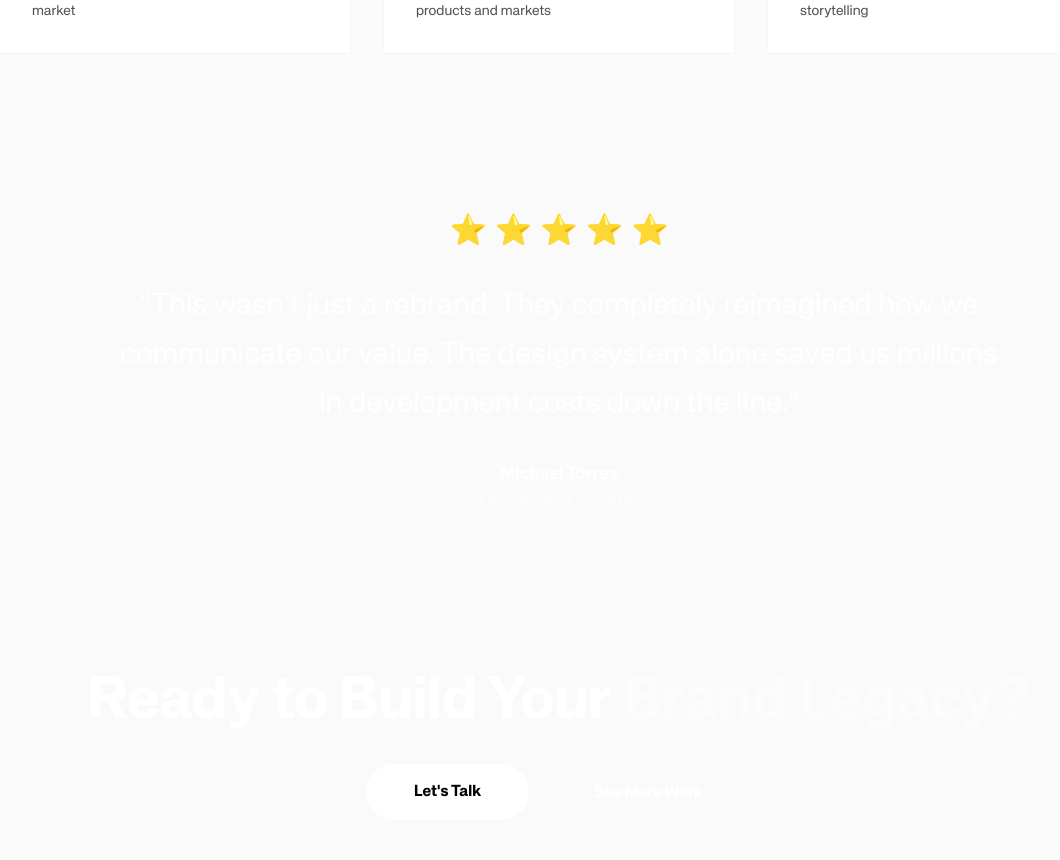
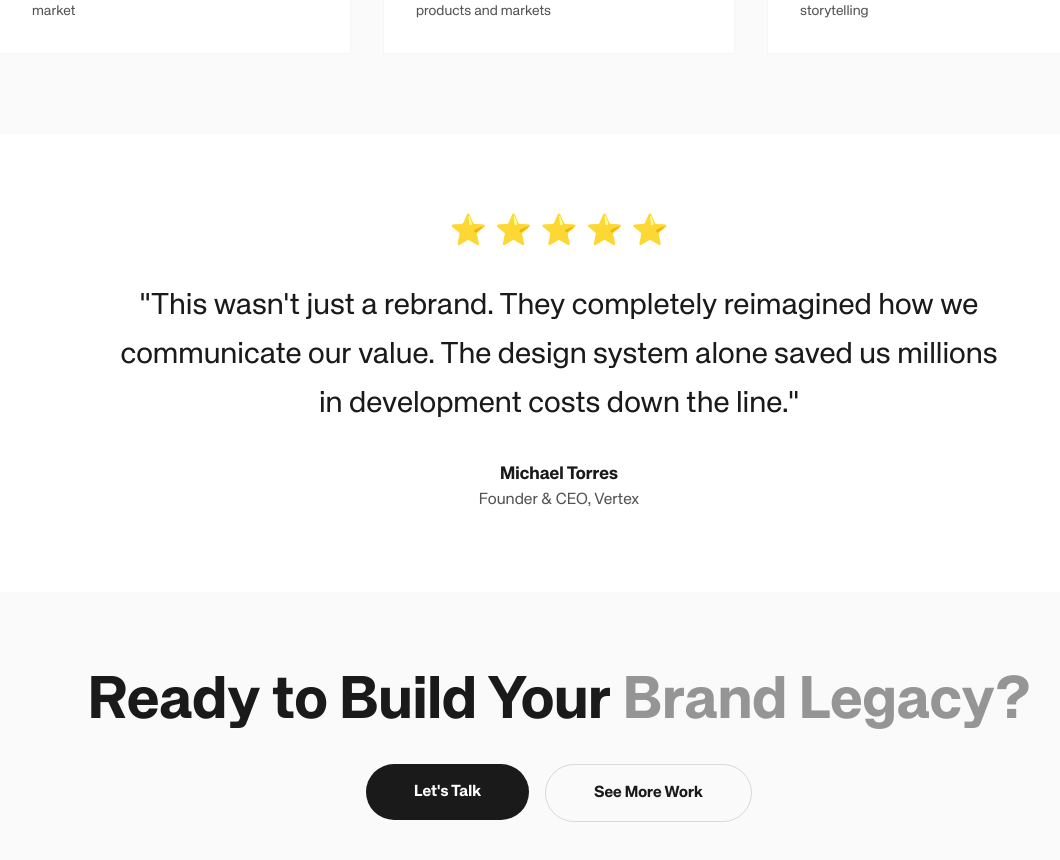
Before and after one commit to Yashu9844/Adesign, a Next.js app: page /work/vertex in a window 1280 px wide. Shown: the part 7044-7904 px from the top of the page, without its empty margins (81-1141 px from the left). Built offline with nearby package versions, Linux system fonts and the light colour scheme.

Commit message:
okey finshed

```diff
--- a/app/work/vertex/page.tsx
+++ b/app/work/vertex/page.tsx
@@ -429,7 +429,7 @@ export default function VertexCaseStudy() {
       </section>
 
       {/* Testimonial */}
-      <section className="py-20 px-5 sm:px-8 md:px-12 lg:px-16 xl:px-20 bg-white/5">
+      <section className="py-20 px-5 sm:px-8 md:px-12 lg:px-16 xl:px-20" style={{ backgroundColor: 'var(--bg-elevated)' }}>
         <div className="w-full max-w-4xl mx-auto text-center">
           <motion.div
             initial={{ opacity: 0, y: 30 }}
@@ -442,12 +442,12 @@ export default function VertexCaseStudy() {
                 <span key={i} className="text-3xl">⭐</span>
               ))}
             </div>
-            <p className="text-2xl sm:text-3xl font-light text-white/90 leading-relaxed mb-8">
+            <p className="text-2xl sm:text-3xl font-light leading-relaxed mb-8" style={{ color: 'var(--text-primary)' }}>
               "This wasn't just a rebrand. They completely reimagined how we communicate our value. The design system alone saved us millions in development costs down the line."
             </p>
             <div>
-              <p className="text-lg font-accent font-bold text-white">Michael Torres</p>
-              <p className="text-white/60">Founder & CEO, Vertex</p>
+              <p className="text-lg font-accent font-bold" style={{ color: 'var(--text-primary)' }}>Michael Torres</p>
+              <p style={{ color: 'var(--text-muted)' }}>Founder & CEO, Vertex</p>
             </div>
           </motion.div>
         </div>
@@ -462,17 +462,17 @@ export default function VertexCaseStudy() {
             viewport={{ once: true }}
             transition={{ duration: 0.8 }}
           >
-            <h2 className="text-5xl sm:text-6xl font-accent font-black mb-8 text-white">
-              Ready to Build Your <span className="text-white/40">Brand Legacy?</span>
+            <h2 className="text-5xl sm:text-6xl font-accent font-black mb-8" style={{ color: 'var(--text-primary)' }}>
+              Ready to Build Your <span style={{ color: 'var(--text-subtle)' }}>Brand Legacy?</span>
             </h2>
             <div className="flex flex-col sm:flex-row gap-4 justify-center">
               <Link href="/contact">
-                <button className="px-8 sm:px-12 py-4 bg-white text-black rounded-full font-accent font-bold hover:bg-white/90 transition-all">
+                <button className="px-8 sm:px-12 py-4 rounded-full font-accent font-bold transition-all" style={{ backgroundColor: 'var(--cta-primary)', color: 'var(--cta-primary-text)' }}>
                   Let's Talk
                 </button>
               </Link>
               <Link href="/work">
-                <button className="px-8 sm:px-12 py-4 border border-white/30 text-white rounded-full font-accent font-bold hover:border-white/60 transition-all">
+                <button className="px-8 sm:px-12 py-4 border rounded-full font-accent font-bold transition-all" style={{ borderColor: 'var(--border-light)', color: 'var(--text-primary)' }} onMouseEnter={(e) => e.currentTarget.style.borderColor = 'var(--border-medium)'} onMouseLeave={(e) => e.currentTarget.style.borderColor = 'var(--border-light)'}>
                   See More Work
                 </button>
               </Link>
```
